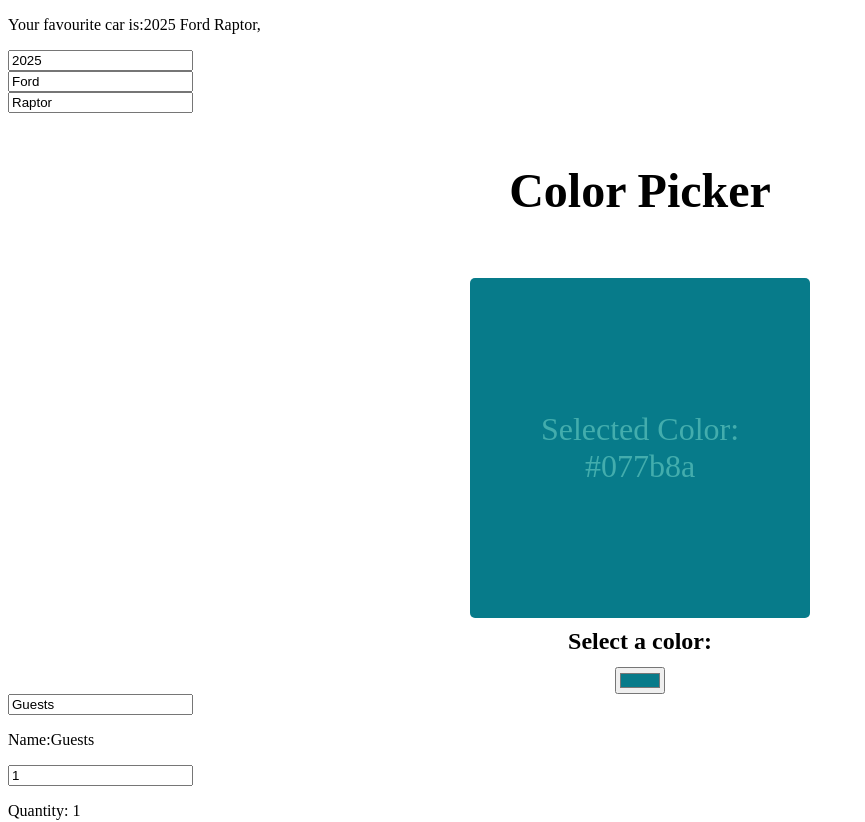
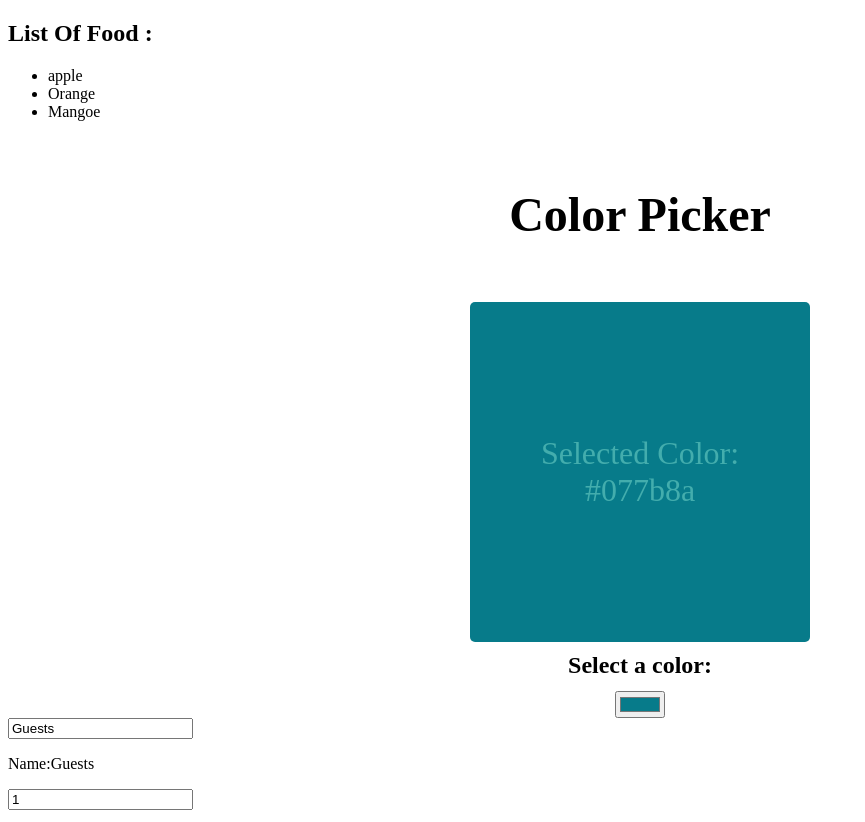
Before and after one commit to hpeter19/React, a React (Vite) app: page / in a window 1280 px wide. Shown: the top 822 px of the page, without its empty margins (0-865 px from the left). Built offline with nearby package versions, Linux system fonts and the light colour scheme.

Commit message:
list incrementing

```diff
--- a/src/myComponento.jsx
+++ b/src/myComponento.jsx
@@ -1,23 +1,23 @@
-    import React,{useState} from 'react';
+import React,{useState} from 'react';
 //importing the source objects
-        function MyComponento(){
+function MyComponento(){
 
-        const [car,setCar]= useState({Year:2025,Manufacturer:"Ford",Model:"Raptor"});
-        function handleYearChange(event){
-            setCar(c=> ({...c, Year:event.target.value}));
+        const[food,setFood]=useState(["apple","Orange","Mangoe"]);
+
+        function addHandleFood(){
+
         }
-        function handleManufacturerChange(event){
-                setCar(c => ({...c, Manufacturer:event.target.value}));
+
+        function addRemoveFood(){
+
         }
-        function handleModelChange(event){
-            setCar(c=>({...c, Model:event.target.value}));
-        }
-        return( <div>
-        <p>Your favourite car is:{car.Year} {car.Manufacturer} {car.Model}, </p>
+        //adding list to the components
+    return(<div>
+        <h2>List Of Food :</h2>
+        <ul>
+            {food.map((food, index) => <li key={index}>{food}</li>)}
+        </ul>
+    </div>);
 
-        <input type="number" value={car.Year} onChange={handleYearChange}/><br/>
-        <input type="text" value={car.Manufacturer} onChange={handleManufacturerChange}/><br/>
-        <input type="text" value={car.Model} onChange={ handleModelChange}/>
-            </div>);
-    }
-    export default MyComponento
+}
+export default MyComponento
```
